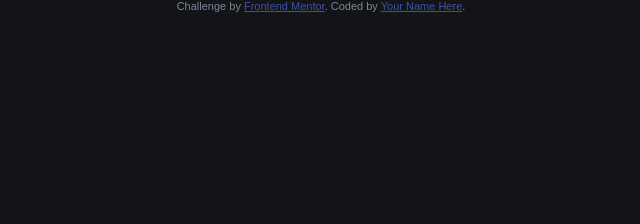
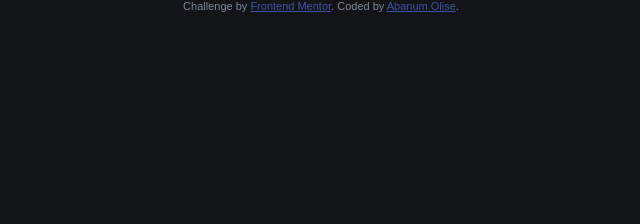
Before and after one commit to Codeyenum/interactive-rating-component-main, a plain HTML site: page index.html in a window 1280 px wide. Shown: the top 224 px of the page, 319-959 px from the left. Drawn offline with Linux system fonts and the light colour scheme.

```diff
--- a/index.html
+++ b/index.html
@@ -77,7 +77,7 @@
    <footer>
       <div class="attribution">
          Challenge by <a href="https://www.frontendmentor.io?ref=challenge" target="_blank">Frontend Mentor</a>.
-         Coded by <a href="#">Your Name Here</a>.
+         Coded by <a href="https://github.com/Codeyenum">Abanum Olise</a>.
       </div>
    </footer>
    <script src="./app.js"></script>
```
Also changed, not shown: 2 other files.
